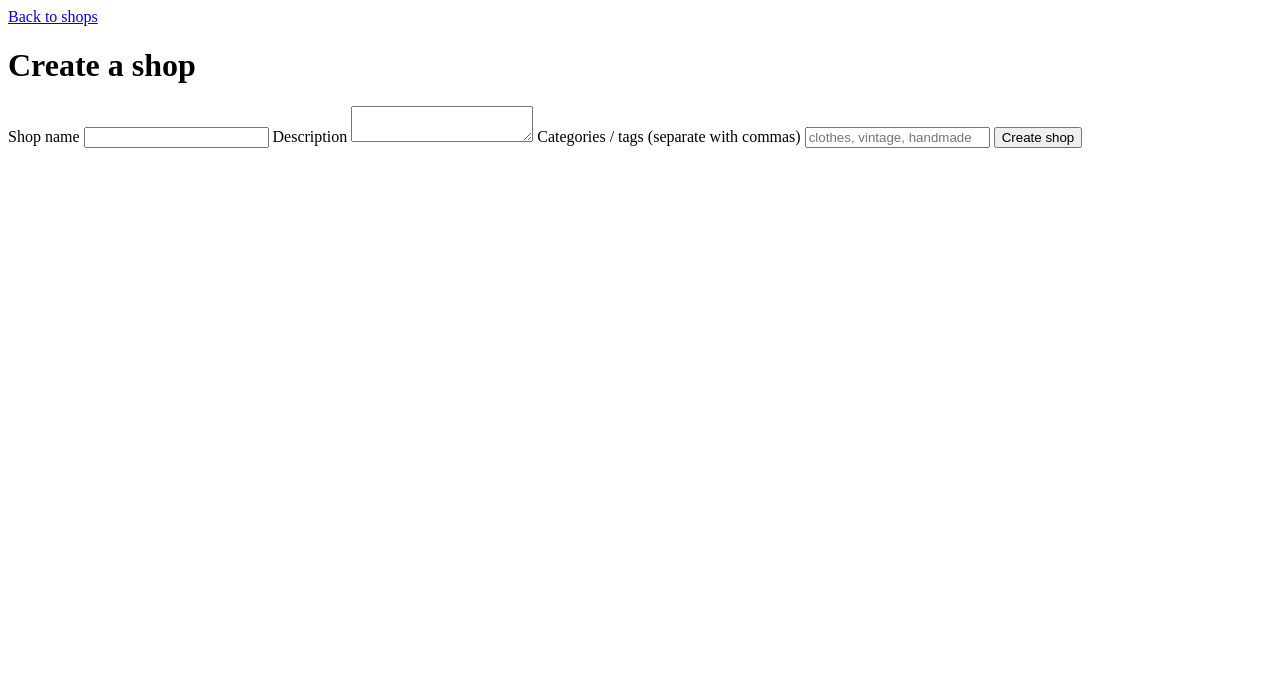
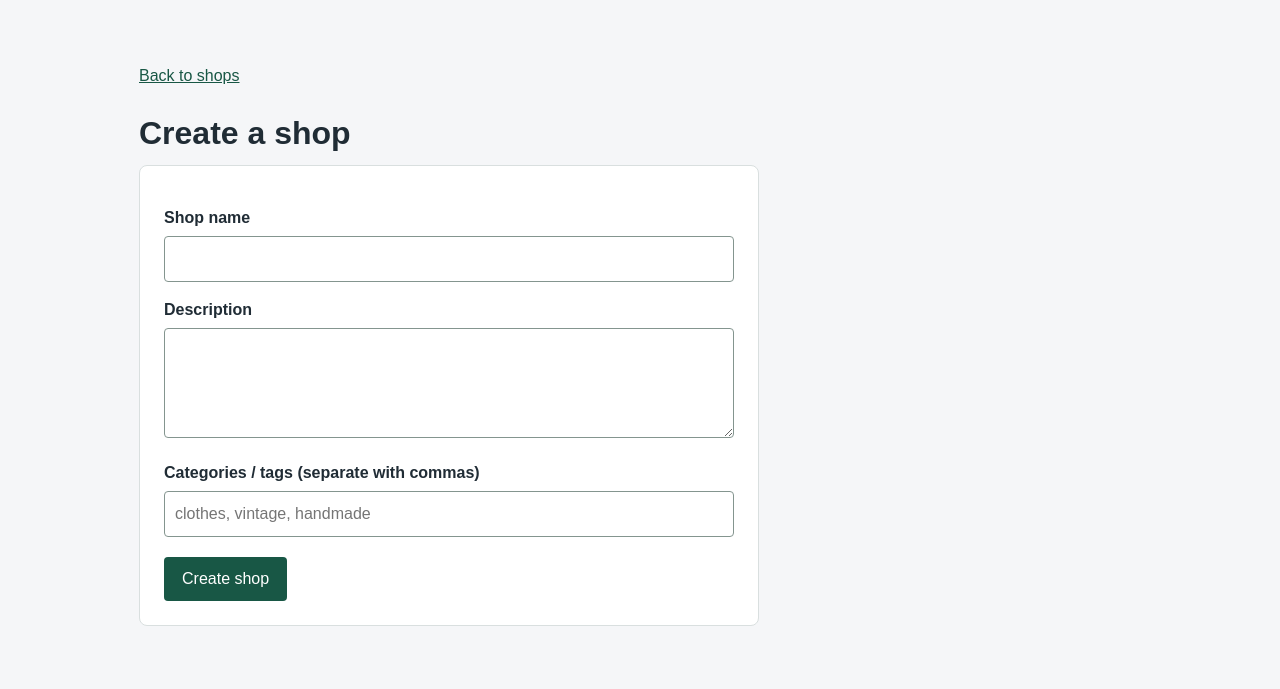
Before and after one commit to NoblefaceRenua/MiniShopify, a Spring Boot app: page /merchant/shops/new in a window 1280 px wide. Shown: the top 689 px of the page. Run offline with Spring Boot 4, Linux system fonts and the light colour scheme.

Commit message:
Restore global styles and retain shop search styling

```diff
--- a/src/main/resources/static/style.css
+++ b/src/main/resources/static/style.css
@@ -1,3 +1,110 @@
+
+/* Global styles */
+* {
+    box-sizing: border-box;
+}
+
+body {
+    margin: 0;
+    background: #f5f6f8;
+    color: #202c35;
+    font-family: Arial, sans-serif;
+    line-height: 1.5;
+}
+
+main {
+    max-width: 1050px;
+    margin: 40px auto;
+    padding: 24px;
+}
+
+a {
+    color: #185745;
+}
+
+h1 {
+    margin-bottom: 8px;
+}
+
+.eyebrow, .tags {
+    color: #54685e;
+}
+
+/* Shop grid and cards */
+.grid {
+    display: grid;
+    grid-template-columns: repeat(auto-fit, minmax(240px, 1fr));
+    gap: 20px;
+    margin-top: 24px;
+}
+
+article, form {
+    padding: 24px;
+    background: white;
+    border: 1px solid #d9dfdf;
+    border-radius: 8px;
+}
+
+article {
+    overflow-wrap: anywhere;
+}
+
+article img {
+    width: 100%;
+    height: 190px;
+    object-fit: contain;
+}
+
+/* Forms */
+form {
+    max-width: 620px;
+}
+
+label {
+    display: block;
+    margin: 16px 0 6px;
+    font-weight: bold;
+}
+
+input, textarea {
+    width: 100%;
+    padding: 10px;
+    border: 1px solid #84958f;
+    border-radius: 4px;
+    font: inherit;
+}
+
+textarea {
+    min-height: 110px;
+}
+
+/* Buttons */
+button, .button {
+    display: inline-block;
+    background: #185745;
+    color: white;
+    padding: 10px 18px;
+    border: 0;
+    border-radius: 4px;
+    text-decoration: none;
+    font: inherit;
+    cursor: pointer;
+}
+
+form button {
+    margin-top: 20px;
+}
+
+/* Messages */
+.error {
+    color: #a51c20;
+    margin: 6px 0;
+}
+
+.success {
+    background: #d9f2e2;
+    padding: 12px;
+}
 
 /* Shops page header and search */
 .page-header {
@@ -49,6 +156,7 @@
     }
 }
 
+/* Back to shops link */
 .back-link {
     display: inline-block;
     margin-top: 10px;
```
